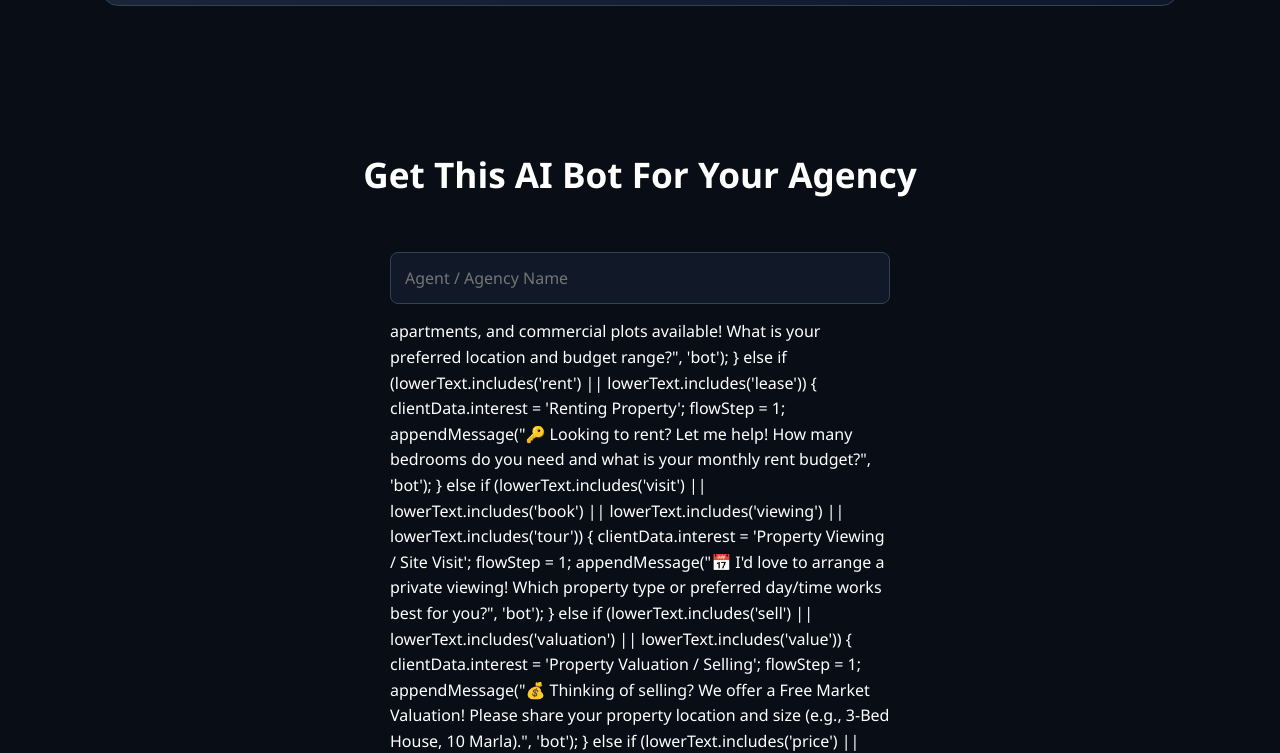
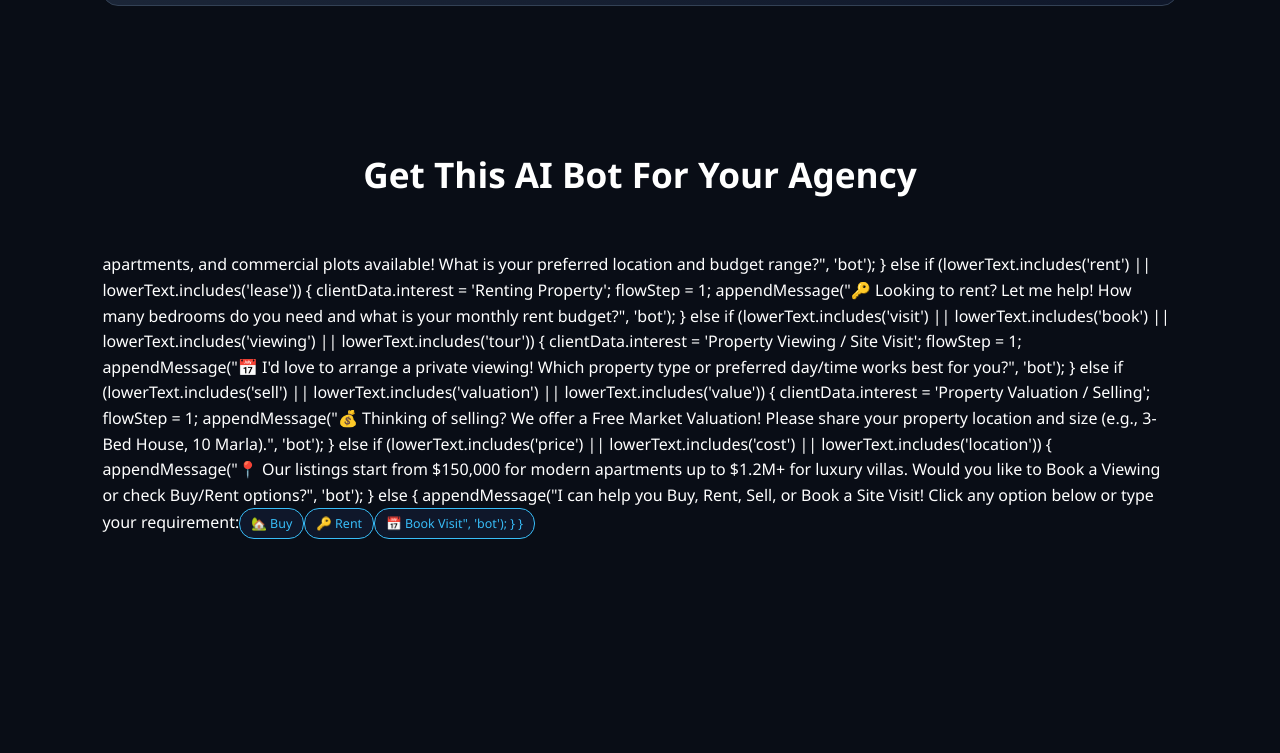
Before and after one commit to malikjk2534-art/nexaflow-agency, a plain HTML site: page index.html in a window 1280 px wide. Shown: the part 1376-2129 px from the top of the page. After the commit the page ends 1985 px from the top, so only its background shows below. Drawn offline with Linux system fonts and the light colour scheme.

Commit message:
Fix contact form and improve bot response logic

```diff
--- a/index.html
+++ b/index.html
@@ -322,9 +322,8 @@
 
     <section class="section" id="contact">
         <h2 class="section-title">Get This AI Bot For Your Agency</h2>
-        <form class="contact-form" action="https://formsubmit.co" method="POST">
-            <input type="text" name="name" placeholder="Agent / Agency Name" required>
-            apartments, and commercial plots available! What is your preferred location and budget range?", 'bot');
+
+apartments, and commercial plots available! What is your preferred location and budget range?", 'bot');
 } else if (lowerText.includes('rent') || lowerText.includes('lease')) {
 clientData.interest = 'Renting Property';
 flowStep = 1;
```
